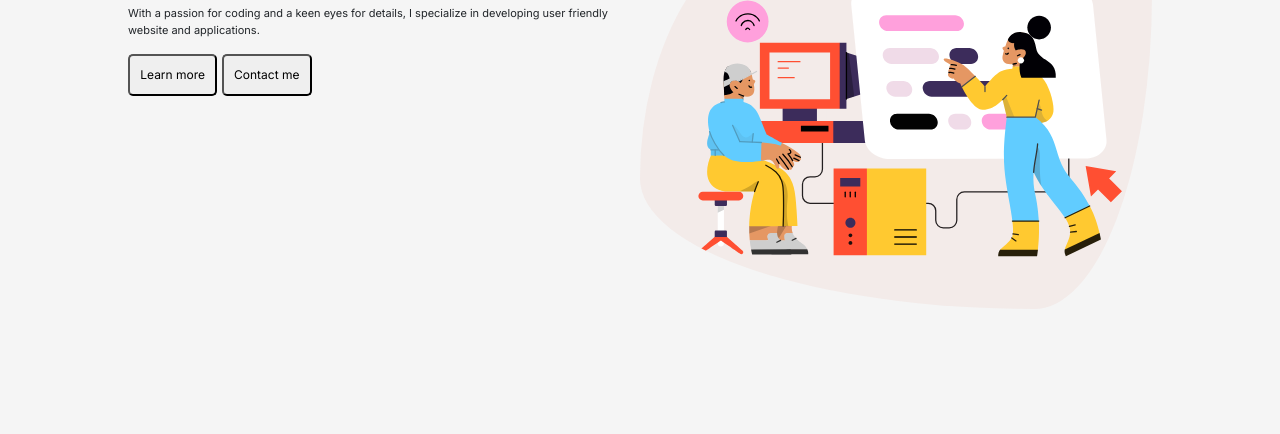
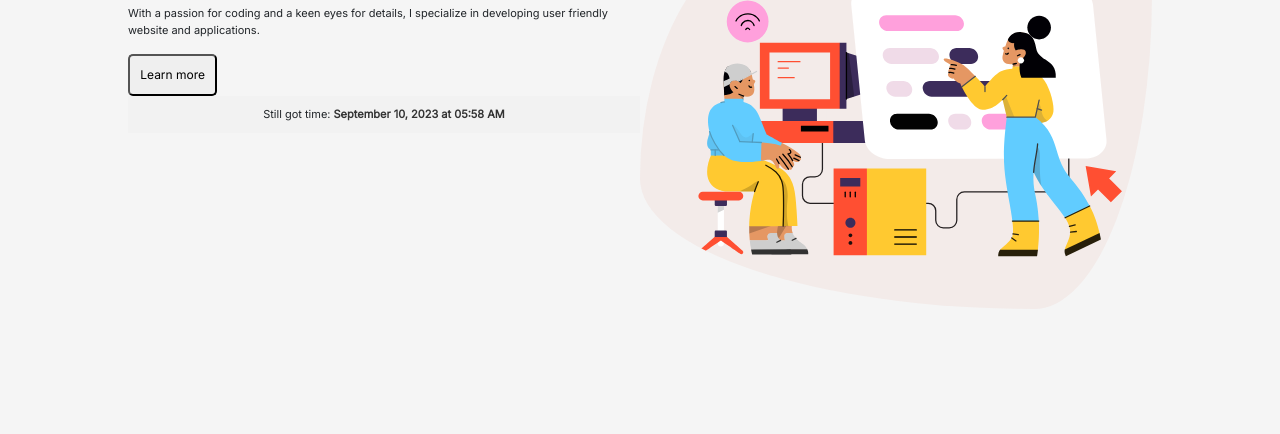
Before and after one commit to KodarkBlack/Mr-Kodark-Black, a plain HTML site: page index.html in a window 1280 px wide. Shown: the part 264-698 px from the top of the page. Drawn offline with nearby package versions, Linux system fonts and the light colour scheme; a web font is replaced by a local one.

Commit message:
time and date

```diff
--- a/fun.js
+++ b/fun.js
@@ -93,3 +93,19 @@ function formSubmit(e) {
         emailInput.value = " "; // Clear the email input
     });
 }
+
+
+// Updated date and time
+
+
+document.addEventListener("DOMContentLoaded", function () {
+    // Get the last modified date of the current page
+    var lastModifiedDate = new Date(document.lastModified);
+
+    // Format the date and time
+    var options = { year: "numeric", month: "long", day: "numeric", hour: "2-digit", minute: "2-digit" };
+    var formattedDate = lastModifiedDate.toLocaleDateString("en-US", options);
+
+    // Display the formatted date and time
+    document.getElementById("last-updated").textContent = formattedDate;
+});
--- a/index.html
+++ b/index.html
@@ -55,7 +55,7 @@
             <p>With a passion for coding and a keen eyes for details, I specialize in developing user friendly website and applications.</p>
             <form id="hero-btn">
                 <button>Learn more</button>
-                <button>Contact me</button>
+                <p class="timedate">Still got time: <span id="last-updated"></span></p>
             </form>
         </div>
 
--- a/style.css
+++ b/style.css
@@ -370,6 +370,18 @@
 }
 
 
+.timedate {
+    text-align: center;
+    background-color: #f2f2f2;
+    padding: 10px;
+}
+
+#last-updated {
+    font-weight: bold;
+    color: #333;
+}
+
+
 
 /* 580px screen */
 
```
